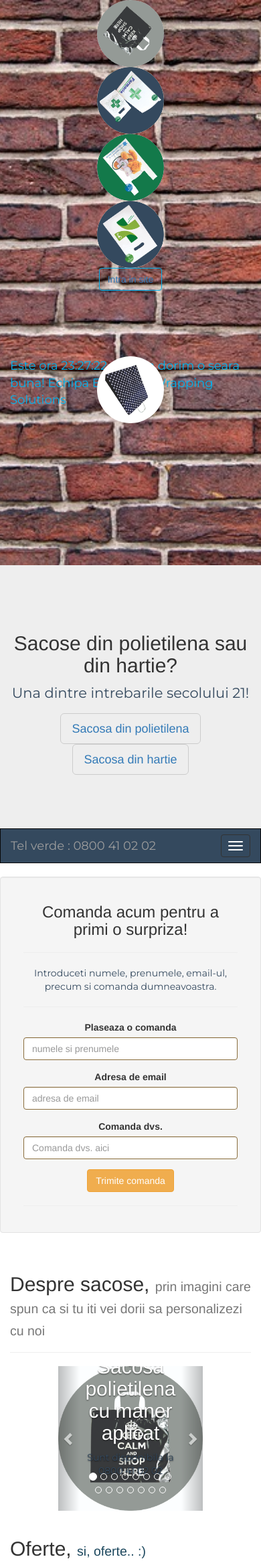
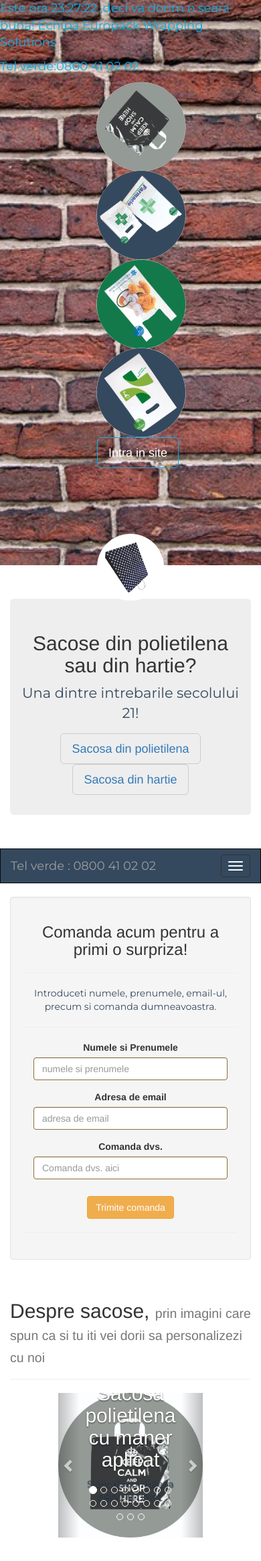
Before and after one commit to AlexVyi/epkbyme-pro, a PHP site: page /startsite.html in a window 390 px wide. Shown: the top 2331 px of the page at 67% size. Run offline with PHP 8.4, Linux system fonts and the light colour scheme.

Commit message:
Added thankyou.html/forms work also/smiley/removed click aici/made form responsive/mailto:/poze panificatie

```diff
--- a/css/main.css
+++ b/css/main.css
@@ -11,7 +11,16 @@ body, html,.bg-overlay{
     width:100%;
     background-color: #1d485e;height: 100%;z-index: -1
 }*/
-
+.img-circle{
+    width: 100%;
+    max-width: 200px;
+    float:left;
+}
+@media screen and (max-height:500px) {
+  .img-circle {
+      width: 75px;!important
+  }
+}
 h1 {
 
     font-family: Roboto,sans-serif;
@@ -53,6 +62,3 @@ p{
     margin-top: 50px;
     margin-bottom: 50px;
 }
-.img-responsive{
-    float:left;
-}
--- a/startsite.html
+++ b/startsite.html
@@ -18,38 +18,40 @@
 
 <!--<img src="css/img/chat.gif" class="img-responsive" id="chatImg"> chat img-->
 <div class="container bg-overlay" style="background-image:url('css/img/background.jpg');background-position: center center;background-size: cover">
-       <div class="row text-center">
-         <div class="col-sm-6 col-sm-offset-3 col-xs-4 col-xs-offset-4">
-               <img  src="css/img/sacoseplastic/maneraplicatkeepcalm.jpg" alt="Sacosa cu maner aplicat" class="img-responsive img-circle" style="width: 100%;max-width: 200px;">
+       <div class="row">
+           <p id="time" style="background-color:transparent;color:#00b3ee;border-color: #00b3ee;font-family: Montserrat,sans-serif;font-size: large"></p>
+           <p style="background-color:transparent;color:#00b3ee;border-color: #00b3ee;font-family: Montserrat,sans-serif;font-size: large">Tel verde:0800 41 02 02</p>
+         <div class="col-sm-6 col-sm-offset-3 col-xs-5 col-xs-offset-4">
+               <img  src="css/img/sacoseplastic/maneraplicatkeepcalm.jpg" alt="Sacosa cu maner aplicat" class="img-responsive img-circle">
              <hr>
-               <img src="css/img/farmaciigeneralehartie/cmd&oharmacy.jpg" alt="Sacosa hartie cu maner decupat & sacosa hartie cu fund in V" class="img-responsive img-circle" style="width: 100%;max-width: 200px;">
+               <img src="css/img/farmaciigeneralehartie/cmd&oharmacy.jpg" alt="Sacosa hartie cu maner decupat & sacosa hartie cu fund in V" class="img-responsive img-circle">
 
              <hr>
-               <img src="css/img/farmaciiveterinareplastic/plasticurs.jpg" alt="Sacosa polietilena destinata farmaciilor veterinare " class="img-responsive img-circle" style="width: 100%;max-width: 200px;">
+               <img src="css/img/farmaciiveterinareplastic/plasticurs.jpg" alt="Sacosa polietilena destinata farmaciilor veterinare " class="img-responsive img-circle">
 
              <hr>
-               <img src="css/img/farmaciigeneraleplastic/generalabananagri22x35.jpg" alt="Sacosa polietilena destinata farmaciilor umane" class="img-responsive img-circle" style="width: 100%;max-width: 200px;">
+               <img src="css/img/farmaciigeneraleplastic/generalabananagri22x35.jpg" alt="Sacosa polietilena destinata farmaciilor umane" class="img-responsive img-circle">
 
              <hr>
             <div id="myModal" class="modal">
                <span class="close" onclick="document.getElementById('myModal').style.display='none'">&times;</span>
-               <img class="modal-content">
+               <img class="modal-content" src="">
                <div id="caption"></div>
             </div>
          </div>
        </div>
         <div class="row text-center">
             <div class="col-sm-4 col-sm-offset-3 col-xs-4 col-xs-offset-4">
-                <button class="btn btn-default" style="background-color:transparent;color:#00b3ee;border-color: #00b3ee; text-decoration: none;"><a href="#despresacose">Intra in site</a></button>
-                <img id="myImg" src="css/img/sacosehartiemanerrasucit/buline%20albastru.jpg" alt="Sacosa hartie cu maner rasucit" class="img-responsive img-circle" style="width: 100%;max-width: 200px;">
+                <button class="btn btn-lg btn-default" style="background-color:transparent;border-color: #00b3ee; text-decoration: none;"><a href="#despresacose" style="color: white">Intra in site</a></button>
+                <img id="myImg" src="css/img/sacosehartiemanerrasucit/buline%20albastru.jpg" alt="Sacosa hartie cu maner rasucit" class="img-responsive img-circle">
 
             </div>
         </div>
-    <p id="time" class="progress-bar-danger" style="background-color:transparent;color:#00b3ee;border-color: #00b3ee;font-family: Montserrat,sans-serif;font-size: large"></p>
 </div>
 
+
+    <div class="container text-center" id="jumbotronContainer">
         <div class="jumbotron">
-    <div class="container text-center" id="jumbotronContainer">
             <h2>Sacose din polietilena sau din hartie?</h2>
         <p>Una dintre intrebarile secolului 21!</p>
         <button  class="btn btn-lg btn-default" style="background-color: transparent"><a href="">Sacosa din polietilena</a></button>
@@ -87,33 +89,40 @@
 
 
 <section><!--call to subscribe-->
+
+        <div class="container text-center">
             <div class="well">
-        <div class="container text-center">
             <h3>Comanda acum pentru a primi o surpriza!</h3>
             <hr>
             <p>Introduceti numele, prenumele, email-ul, precum si comanda dumneavoastra.</p>
             <hr>
-            <form action="https://formspree.io/office@epk.ro" method="POST" class="form-inline">
+            <form action="https://formspree.io/office@epk.ro" method="POST">
 <!--recaptcha--><div class="form-group has-warning has-feedback" style="display:none">
                      <input type="text" class="form-control" name="_gotcha" style="display:none" />
                  </div>
 <!--recaptcha--> <div class="form-group has-warning has-feedback" style="display:none">
-                    <input type="hidden" class="form-control" name="_next" value="//epk.ro/thankyou.html"/>
+                    <input type="hidden" class="form-control" name="_next" value="//vying.network/thankyou.html"/>
                 </div>
                 <div class="form-group has-warning has-feedback">
-                    <label for="order">Plaseaza o comanda</label>
+                    <div class="col-lg-6 col-md-6">
+                      <label for="order">Numele si Prenumele</label>
                       <input type="text" name="name" class="form-control" id="order" placeholder="numele si prenumele">
+                    </div>
                 </div>
 
                 <div class="form-group has-warning has-feedback">
+                    <div class="col-lg-6 col-md-6">
                     <label for="firstFormEmail">Adresa de email</label>
                     <input type="email" name="email" class="form-control" id="firstFormEmail" placeholder="adresa de email">
                     </div>
+                </div>
                 <div class="form-group has-warning has-feedback">
+                    <div class="col-lg-10 col-md-10 col-lg-offset-1 col-md-offset-1">
                       <label for="message">Comanda dvs.</label>
                       <input type="text" name="message" class="form-control" id="message" placeholder="Comanda dvs. aici">
                     </div>
-                <button type="submit" value="Send" class="btn btn-warning">Trimite comanda</button>
+                </div>
+                <button type="submit" value="Send" class="btn btn-warning" style="margin-top: 10px">Trimite comanda</button>
                 <hr>
             </form>
 
@@ -146,6 +155,10 @@
                 <li data-target="#alex-carousel" data-slide-to="13"></li>
                 <li data-target="#alex-carousel" data-slide-to="14"></li>
                 <li data-target="#alex-carousel" data-slide-to="15"></li>
+                <li data-target="#alex-carousel" data-slide-to="16"></li>
+                <li data-target="#alex-carousel" data-slide-to="17"></li>
+                <li data-target="#alex-carousel" data-slide-to="18"></li>
+                <li data-target="#alex-carousel" data-slide-to="19"></li>
             </ol>
             <div class="carousel-inner">
                 <div class="item active">
@@ -253,6 +266,34 @@
                         <p>Suntem disponibile la 0800 41 02 02</p>
                     </div>
                 </div>
+                <div class="item">
+                    <img src="css/img/pungipanificatie/panificatiealba.jpg" alt="Ooooopss..Am pierdut imaginea..">
+                    <div class="carousel-caption">
+                        <h2>Punga hartie destinata cu precadere industriei de morarit si panificatie</h2>
+                        <p>Sunt disponibila la 0800 41 02 02</p>
+                    </div>
+                </div>
+                <div class="item">
+                    <img src="css/img/pungipanificatie/panificatiebagheta.jpg" alt="Ooooopss..Am pierdut imaginea..">
+                    <div class="carousel-caption">
+                        <h2>Punga hartie destinata cu precadere industriei de morarit si panificatie</h2>
+                        <p>Sunt disponibila la 0800 41 02 02</p>
+                    </div>
+                </div>
+                <div class="item">
+                    <img src="css/img/pungipanificatie/panificatiecoltar.jpg" alt="Ooooopss..Am pierdut imaginea..">
+                    <div class="carousel-caption">
+                        <h2>Coltar hartie destinat cu precadere industriei alimentare</h2>
+                        <p>Sunt disponibil la 0800 41 02 02</p>
+                    </div>
+                </div>
+                <div class="item">
+                    <img src="css/img/pungipanificatie/panificatiecovrigi.jpg" alt="Ooooopss..Am pierdut imaginea..">
+                    <div class="carousel-caption">
+                        <h2>Punga hartie destinata cu precadere industriei alimentare</h2>
+                        <p>Sunt disponibila la 0800 41 02 02</p>
+                    </div>
+                </div>
             </div><!--ends carousel inner-->
             <a href="#alex-carousel" class="left carousel-control" data-slide="prev">
                 <span class="glyphicon glyphicon-chevron-left"></span>
@@ -269,7 +310,7 @@
 <div class="container">
     <section>
         <div class="page-header" id="oferte">
-            <h2>Oferte, <small style="color: #1d485e">si, oferte.. :)</small></h2>
+            <h2>Oferte, <small style="color: #1d485e">si, oferte... <img src="css/img/smiley.gif"></small></h2>
         </div> <!-- ends page header -->
 
         <div class="panel-group" id="accordionOferte">
@@ -667,25 +706,35 @@
         <hr>
         <p>Introduceti numele, prenumele si email-ul dumneavoastra</p>
         <hr>
-        <form action="https://formspree.io/office@epk.ro" method="POST" class="form-inline">
+        <div class="row">
+            <form action="https://formspree.io/office@epk.ro" method="POST">
                 <!--recaptcha--><input type="text" name="_gotcha" style="display:none" />
-                            <input type="hidden" name="_next" value="//epk.ro/thankyou.html"/>
+                <input type="hidden" name="_next" value="//vying.network/thankyou.html"/>
                 <div class="form-group has-warning has-feedback">
+                    <div class="col-lg-6 col-md-6">
                         <label for="subscription">Comandati astazi</label>
                         <input type="text" name="name" class="form-control" id="subscription" placeholder="numele si prenumele">
                     </div>
+                </div>
 
                 <div class="form-group has-warning has-feedback">
+                    <div class="col-lg-6 col-md-6">
                         <label for="email">Adresa de email</label>
                         <input type="email" name="email" class="form-control" id="email" placeholder="adresa de email">
                     </div>
+                </div>
 
                 <div class="form-group has-warning has-feedback">
+                    <div class="col-lg-10 col-md-10 col-lg-offset-1 col-md-offset-1">
                         <label for="messageFooter">Comanda dvs.</label>
                         <input type="text" name="message" class="form-control" id="messageFooter" placeholder="Comanda dvs.">
                     </div>
-            <button type="submit" value="Send" class="btn btn-warning">Trimiteti</button>
+                </div>
+                <div class="col-lg-2 col-md-2 col-lg-offset-5 col-md-offset-5">
+                   <button type="submit" value="Send" class="btn btn-warning" style="margin-top: 10px">Trimiteti</button>
+                </div>
             </form>
+        </div>
         <hr>
         <ul class="list-inline">
             <li><a href="">Twitter</a></li>
```
Also changed, not shown: other parts of startsite.html (+22 -24 lines), thankyou.html (+33 -2 lines), css/img/pungipanificatie/panificatiealba.jpg (added), css/img/pungipanificatie/panificatiebagheta.jpg (added), css/img/pungipanificatie/panificatiecoltar.jpg (added), css/img/pungipanificatie/panificatiecovrigi.jpg (added), css/img/smiley.gif (added), css/img/thank-you.jpg (added), 3 other files. Lines whose indentation alone changed are shown as unchanged.
